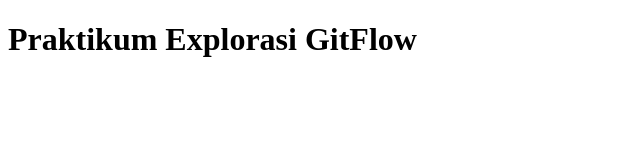
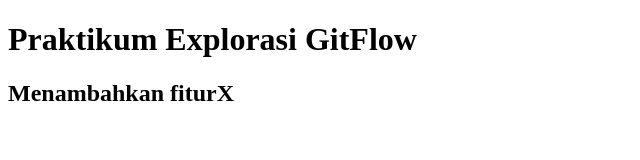
Before and after one commit to Agussdz/Explorasi-GitFlow, a plain HTML site: page index.html in a window 1280 px wide. Shown: the whole page, without its empty margins (0-640 px from the left). Drawn offline with Linux system fonts and the light colour scheme.

Commit message:
Menambahkan fitur X

```diff
--- a/index.html
+++ b/index.html
@@ -7,5 +7,6 @@
   </head>
   <body>
     <h1>Praktikum Explorasi GitFlow</h1>
+    <h2>Menambahkan fiturX</h2>
   </body>
 </html>
```
